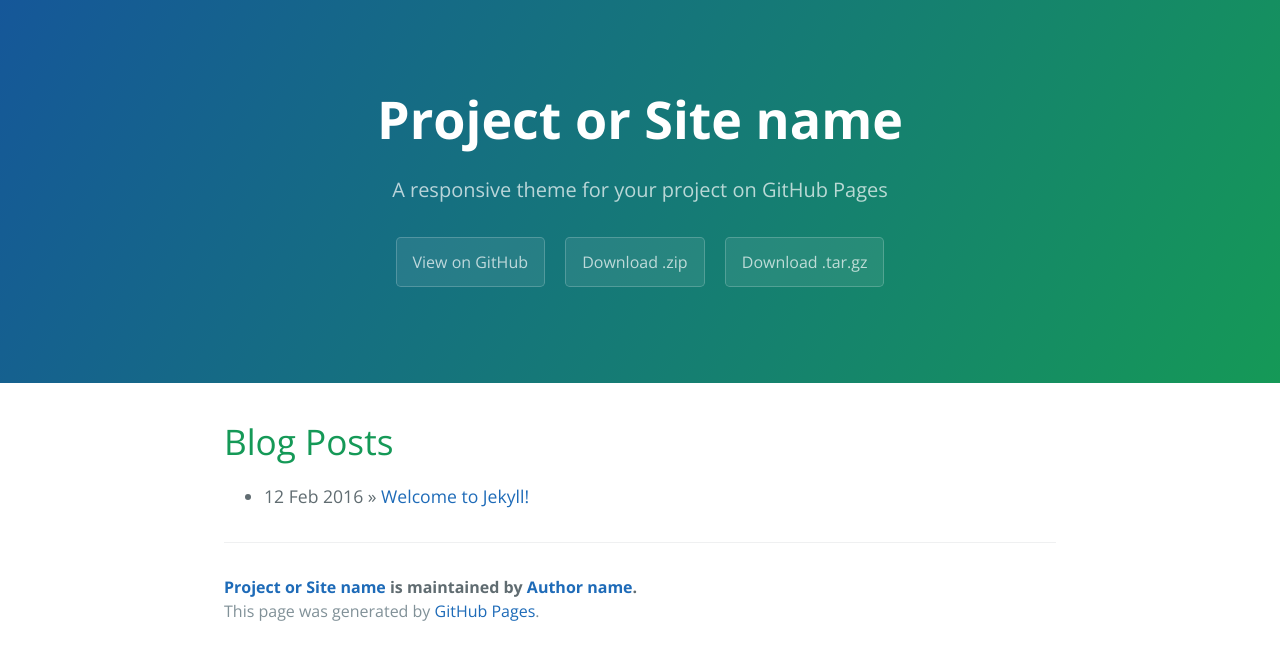
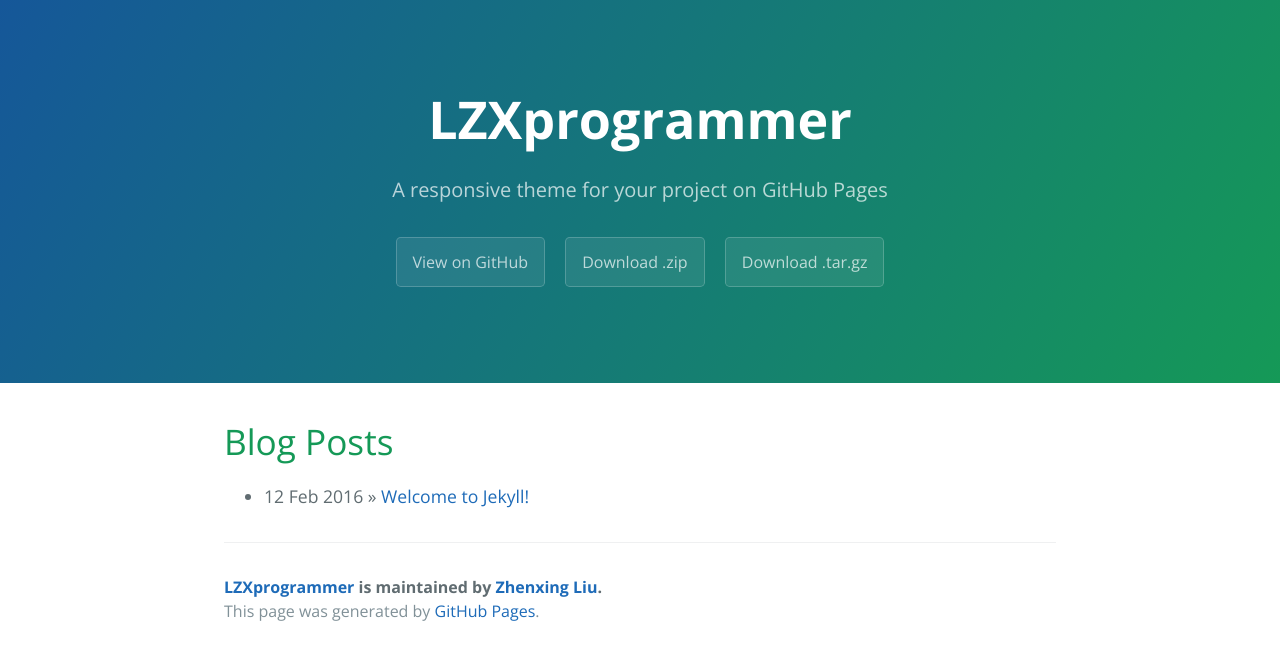
Before and after one commit to LZXprogrammer/LZXprogrammer.github.io, a Jekyll site: the page built from index.html, in a window 1280 px wide. Shown: the top 660 px of the page. Built offline with Jekyll 4.4.1, drawn with Linux system fonts in a browser that asks for light colours; the list of posts is cut into pages by our own code.

Commit message:
更改主页显示信息

```diff
--- a/_config.yml
+++ b/_config.yml
@@ -1,15 +1,14 @@
 # Setup
-title:        Project or Site name
+title:        LZXprogrammer
 tagline:      A responsive theme for your project on GitHub Pages
 baseurl:      ""
 paginate:     1
-locale:       "en"
+locale:       "zh_CN"
 
 # About/contact
 author:
-  name:       Author name
-  url:        http://yourhomepage.com
-
+  name:       Zhenxing Liu
+  url:        LZXprogrammer.github.io
 # Gems
 gems:
   - jekyll-paginate
@@ -17,4 +16,5 @@
 #Others
 markdown: kramdown
 
+
 host: 0.0.0.0
```
